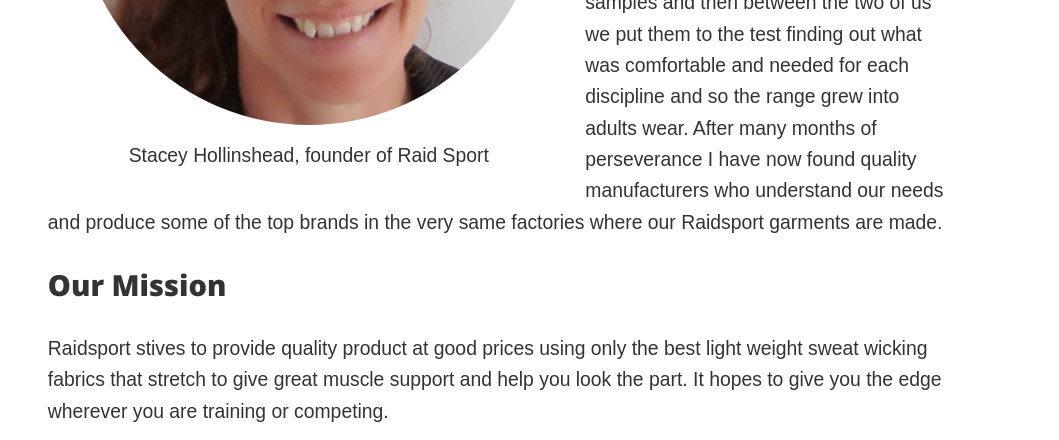
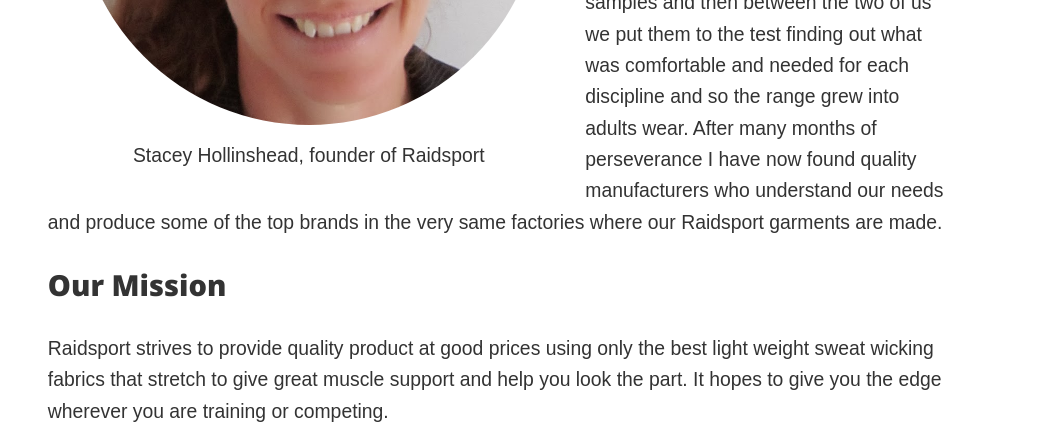
Before and after one commit to heedfull/RaidSportLiveWires, a website: page httpdocs/about_us.html in a window 1280 px wide. Shown: the part 1000-1440 px from the top of the page, without its empty margins (110-1169 px from the left). Drawn offline with nearby package versions, Linux system fonts and the light colour scheme; files that its build step writes are made by us from their sources.

Commit message:
correcting typos

```diff
--- a/httpdocs/about_us.html
+++ b/httpdocs/about_us.html
@@ -34,14 +34,14 @@
       <p class="lead">Welcome to Raidsport, a site dedicated to atheletes who take their sport seriously</p>
       <figure class="face">
         <img class="face--img" src="img/stacey.jpg" alt="Stacey Hollinshead founder of Raid Sport">
-        <figcaption class="face--caption" >Stacey Hollinshead, founder of Raid Sport</figcaption>
+        <figcaption class="face--caption" >Stacey Hollinshead, founder of Raidsport</figcaption>
       </figure>
       <p>Raidsport was born when I looked at buying various sports clothing for my young son who was growing into a budding athlete.  I found it increasingly difficult to find quality children's wear that had the correct fit and served it's purpose for the sport required.  </p>
 
       <p>Being a qualified clothing designer I decided to look at producing my own garments.  I made up patterns and samples and then between the two of us we put them to the test finding out what was comfortable and needed for each discipline and so the range grew into adults wear.  After many months of perseverance I have now found quality manufacturers who understand our needs and produce some of the top brands in the very same factories where our Raidsport garments are made. </p>
 
       <h2>Our Mission</h2>
-      <p>Raidsport stives to provide quality product at good prices using only the best light weight sweat wicking fabrics that stretch to give great muscle support and help you look the part.  It hopes to give you the edge wherever you are training or competing.</p>
+      <p>Raidsport strives to provide quality product at good prices using only the best light weight sweat wicking fabrics that stretch to give great muscle support and help you look the part.  It hopes to give you the edge wherever you are training or competing.</p>
 
       <p>Here at Raidsport we hope to offer you a variety of sportswear for your discipline, with a friendly and quick service. We have always believed in being the type of company that we would want to deal with if we were you.</p>
 
```
